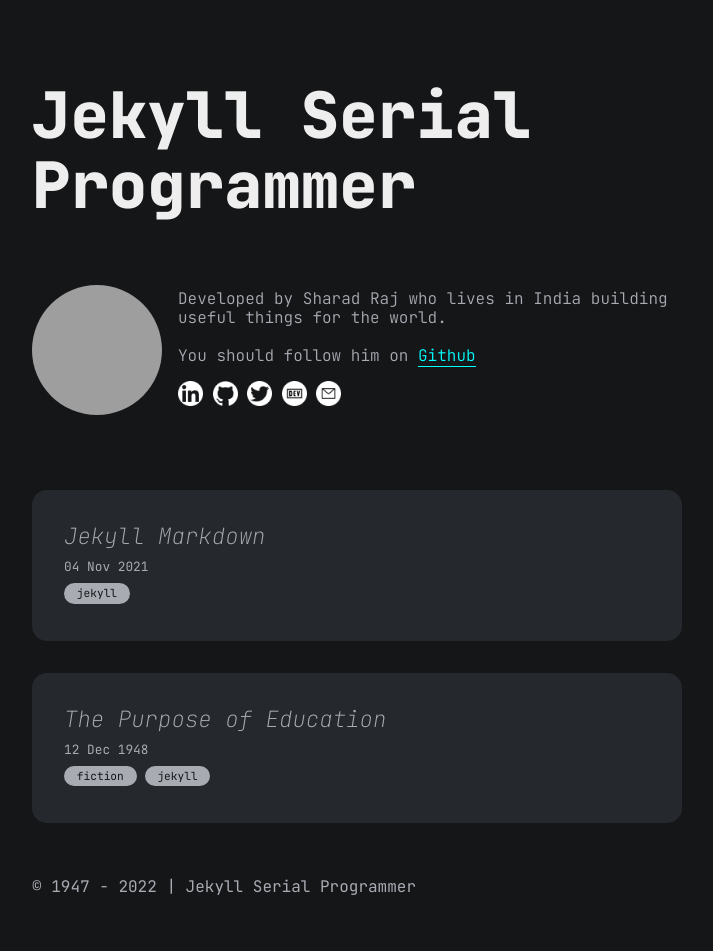
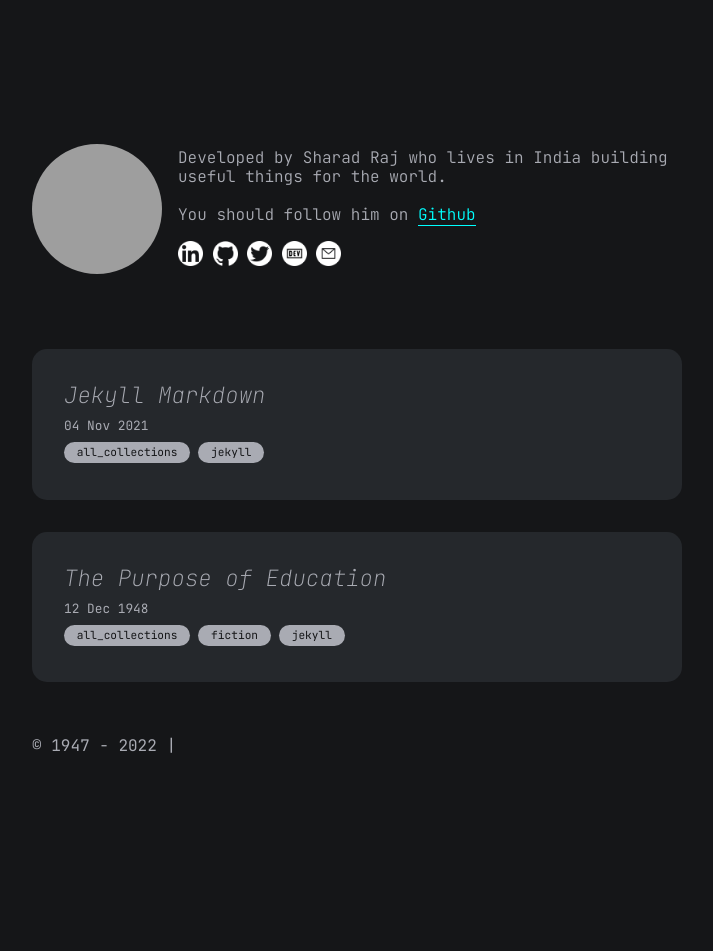
Before and after one commit to kwon0koang/kwon0koang.github.io, a Jekyll site: the page built from index.md, in a window 1280 px wide. Shown: the whole page, without its empty margins (283-996 px from the left). Built offline with Jekyll 4.4.1, drawn with Linux system fonts in a browser that asks for light colours; after the commit the page ends 900 px from its top, so only the background shows below that; some of the changed lines change nothing that is shown; grey boxes are pictures that could not be loaded.

Commit message:
테스트 커밋

```diff
--- a/_config.yml
+++ b/_config.yml
@@ -1,28 +1,28 @@
-title: Jekyll Serial Programmer
-markdown: kramdown
-url: ""
-baseurl: ""
+# title: Jekyll Serial Programmer
+# markdown: kramdown
+# url: ""
+# baseurl: ""
 
-# for atom feed
-author:
-  name: Sharad Raj Singh Maurya
-  email: dev_sharad@outlook.com
+# # for atom feed
+# author:
+#   name: Sharad Raj Singh Maurya
+#   email: dev_sharad@outlook.com
 
-plugins:
-  - jemoji
-  - jekyll-seo-tag
-  - jekyll-sitemap
-  - jekyll-feed
+# plugins:
+#   - jemoji
+#   - jekyll-seo-tag
+#   - jekyll-sitemap
+#   - jekyll-feed
 
-collections_dir: all_collections
-collections:
-  posts:
-    output: true
+# collections_dir: all_collections
+# collections:
+#   posts:
+#     output: true
 
-defaults:
-  - scope:
-      path: "_posts"
-    values:
-      layout: "post"
-      permalink: /posts/:title/
-exclude: ["sitemap.xml", "feed.xml", "LICENSE", "README.md"]
+# defaults:
+#   - scope:
+#       path: "_posts"
+#     values:
+#       layout: "post"
+#       permalink: /posts/:title/
+# exclude: ["sitemap.xml", "feed.xml", "LICENSE", "README.md"]
```
